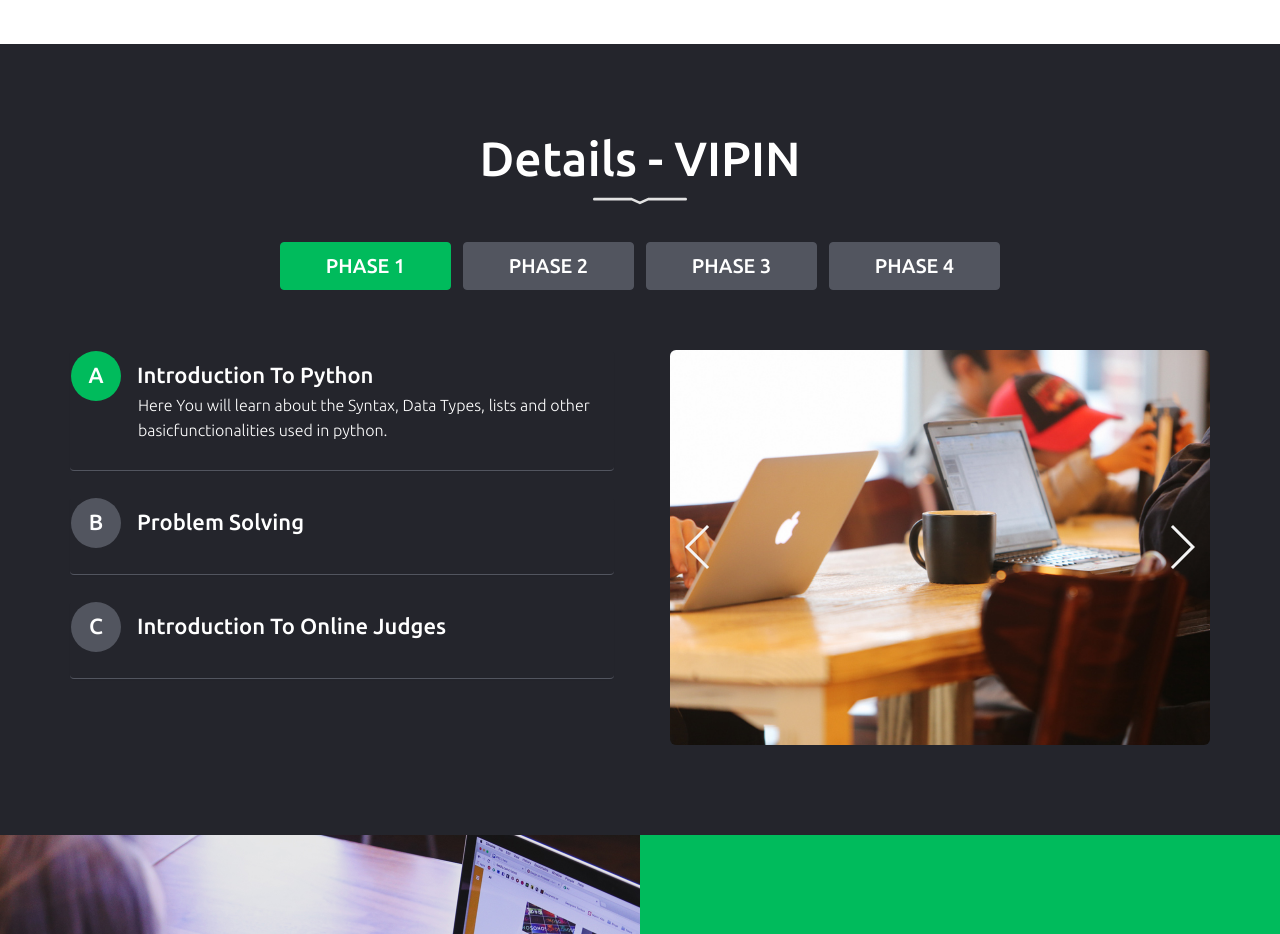
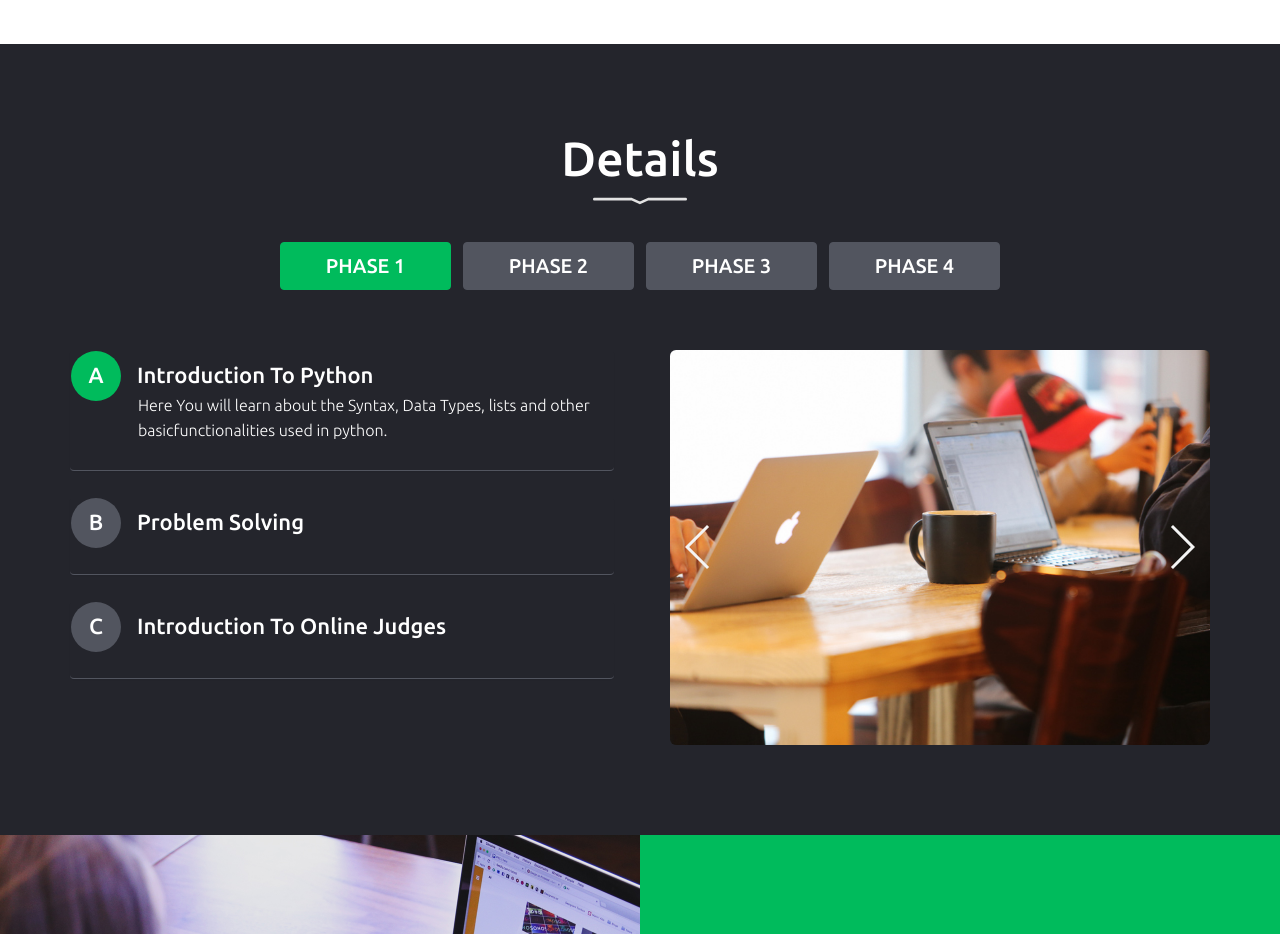
Before and after one commit to btwGaurav/crackthejob, a plain HTML site: page index.html in a window 1280 px wide. Shown: the part 1780-2714 px from the top of the page. Drawn offline with Linux system fonts and the light colour scheme.

Commit message:
complete

```diff
--- a/index.html
+++ b/index.html
@@ -343,7 +343,7 @@
 <!-- DETAILS -->
 <div id="details" class="details">
 		<div class="container">
-			<h2 class="text-center">Details - VIPIN</h2>
+			<h2 class="text-center">Details</h2>
 			<img class="decorative-line" src="images/decorative-line.svg" alt="decorative line">
 
 			<!-- Tabs -->
```
